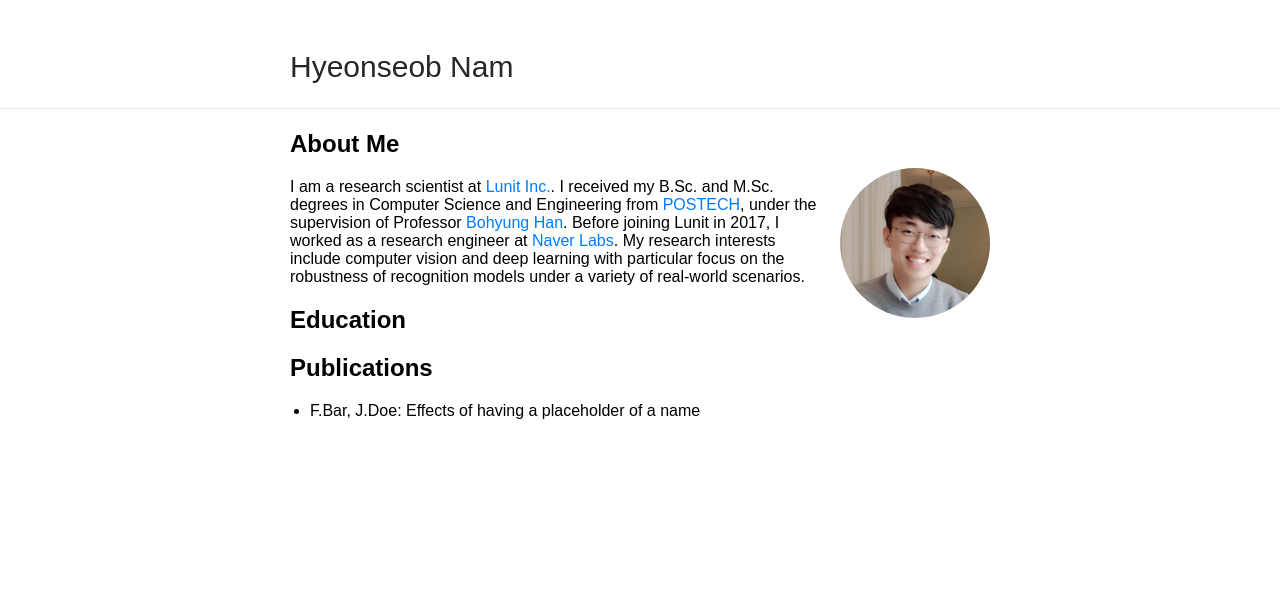
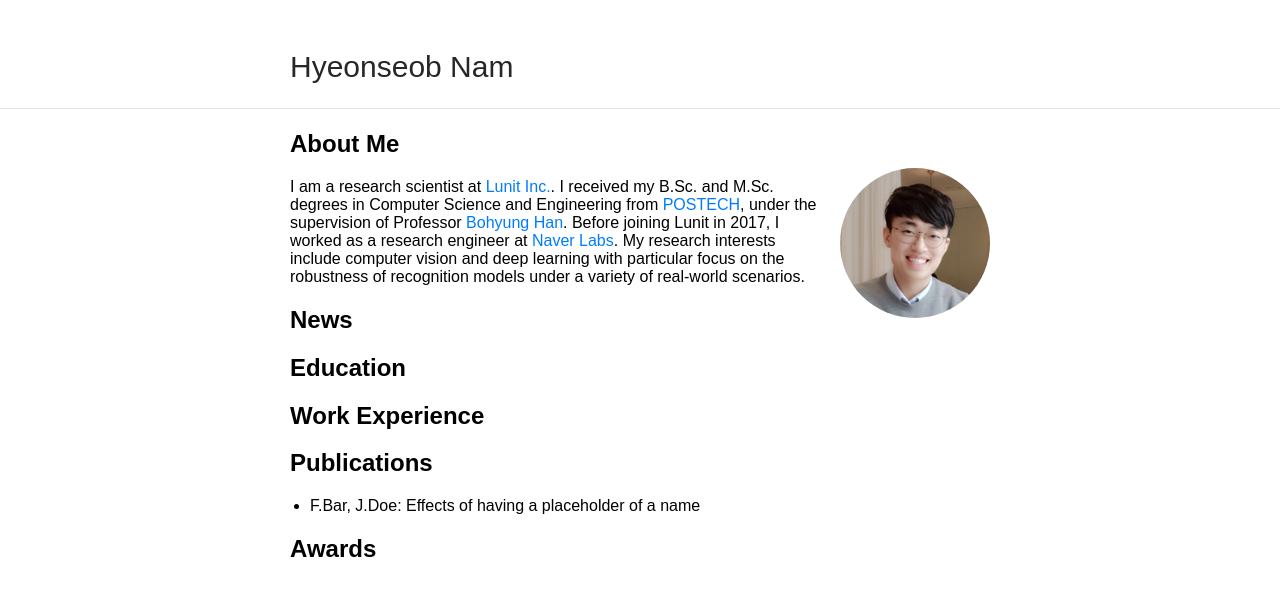
Before and after one commit to gholste/hyeonseobnam.github.io, a Jekyll site: the page built from index.md, in a window 1280 px wide. Shown: the top 596 px of the page. Built offline with Jekyll 4.4.1, drawn with Linux system fonts in a browser that asks for light colours.

Commit message:
Update index.md

```diff
--- a/index.md
+++ b/index.md
@@ -12,9 +12,14 @@ I received my B.Sc. and M.Sc. degrees in Computer Science and Engineering from [
 Before joining Lunit in 2017, I worked as a research engineer at [Naver Labs](https://www.naverlabs.com/en/).
 My research interests include computer vision and deep learning with particular focus on the robustness of recognition models under a variety of real-world scenarios.
 
+## News
+
 ## Education
 
+## Work Experience
 
 ## Publications
 
 - F.Bar, J.Doe: Effects of having a placeholder of a name
+
+## Awards
```
